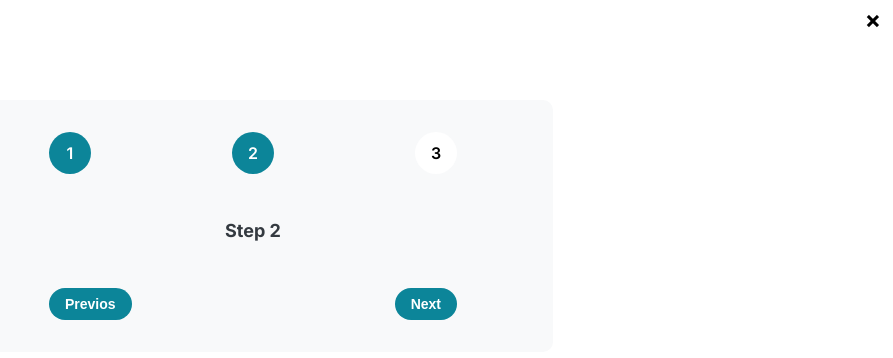
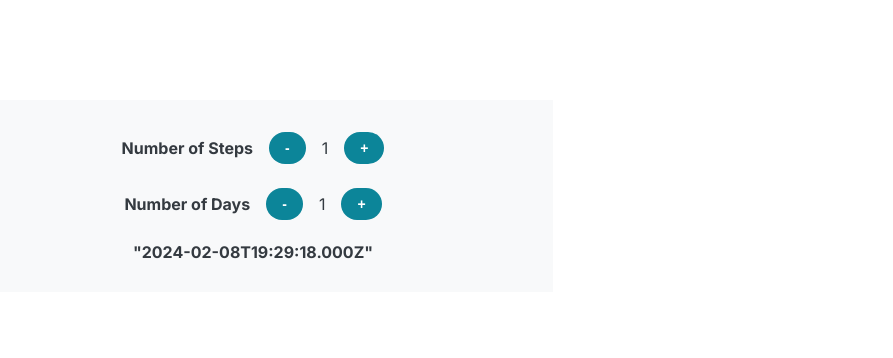
Before and after one commit to abkhale17/react-projects, a React (Create React App) app: page / in a window 1280 px wide. Shown: the top 358 px of the page, without its empty margins (387-1280 px from the left). Built offline with nearby package versions, Linux system fonts and the light colour scheme.

Commit message:
add challenge#1 date-counter solution

```diff
--- /dev/null
+++ b/src/c1-date-counter/App.js
@@ -0,0 +1,30 @@
+import { useState } from "react"
+
+function DateCounter() {
+  const [steps, setSteps] = useState(1)
+  const [daysCount, setDaysCount] = useState(1)
+
+  return (
+    <div className="container">
+      <div className="flex mb-sm">
+        <h6>Number of Steps</h6>
+        <button className="btn" onClick={() => setSteps(n => n - 1)}>-</button>
+        <span>{steps}</span>
+        <button className="btn" onClick={() => setSteps(n => n + 1)}>+</button>
+      </div>
+      <div className="flex mb-sm">
+        <h6>Number of Days</h6>
+        <button className="btn" onClick={() => setDaysCount(n => n - steps)}>-</button>
+        <span>{daysCount}</span>
+        <button className="btn" onClick={() => setDaysCount(n => n + steps)}>+</button>
+      </div>
+      <h4 style={{textAlign: 'center'}}>{JSON.stringify(new Date())}</h4>
+    </div>
+  )
+}
+
+function App() {
+  return <DateCounter />
+}
+
+export default App
--- a/src/index.css
+++ b/src/index.css
@@ -20,3 +20,48 @@
     color: #343a40;
     line-height: 1;
   }
+
+  .container {
+    width: 600px;
+    margin: 100px auto;
+    padding: 32px 96px;
+    background-color: #f8f9fa;
+  }
+
+  /*
+    ----- BUTTONS -----
+  */
+
+  .btn {
+    border: none;
+    background: none;
+    font-size: 14px;
+    font-weight: 600;
+    color: #fff;
+    background-color: #0c8599;
+    padding: 8px 16px;
+    border-radius: 16px;
+    cursor: pointer;
+  }
+
+  .btn:disabled, .btn[disabled] {
+    background-color: #e9ecef;
+    font-weight: bold;
+    color: #9d9d9d;
+    cursor: not-allowed;
+  }
+
+  .flex {
+    display: flex;
+    justify-content: center;
+    align-items: center;
+    gap: 16px
+  }
+
+  .mb-sm {
+    margin-bottom: 24px;
+  }
+
+  h6 {
+    font-size: 16px;
+  }
--- a/src/index.js
+++ b/src/index.js
@@ -1,6 +1,7 @@
 import React from 'react';
 import ReactDOM from 'react-dom/client';
-import App from './steps/App';
+import "./index.css"
+import App from './c1-date-counter/App';
 
 const root = ReactDOM.createRoot(document.getElementById('root'));
 root.render(
--- a/src/steps/App.css
+++ b/src/steps/App.css
@@ -1,11 +1,7 @@
 .steps {
-  width: 600px;
-  margin: 100px auto;
-  background-color: #f8f9fa;
   display: grid;
   grid-template-columns: 1fr 1fr 1fr;
   row-gap: 48px;
-  padding: 32px 96px;
   border-radius: 10px;
   position: relative;
 
@@ -49,25 +45,6 @@
   grid-column: 1/-1;
 }
 
-.btn {
-  border: none;
-  background: none;
-  font-size: 14px;
-  font-weight: 600;
-  color: #fff;
-  background-color: #0c8599;
-  padding: 8px 16px;
-  border-radius: 16px;
-  cursor: pointer;
-}
-
-.btn:disabled, .btn[disabled] {
-  background-color: #e9ecef;
-  font-weight: bold;
-  color: #9d9d9d;
-  cursor: not-allowed;
-}
-
 .close-btn {
   font-weight: 700;
   font-size: 24px;
--- a/src/steps/App.js
+++ b/src/steps/App.js
@@ -25,7 +25,7 @@ function App() {
     <div>
       <div className="close-btn" onClick={() => setOpen(!open)}>&times;</div>
       {open && (
-        <div className="steps">
+        <div className="container steps">
           <section className="step-numbers">
             {stepDetails.map((step, key) => <Step key={key} stepNumber={step.stepNumber} currentStepNumber={stepNumber} />)}
           </section>
```
Also changed, not shown: src/c1-date-counter/App.css (added).
